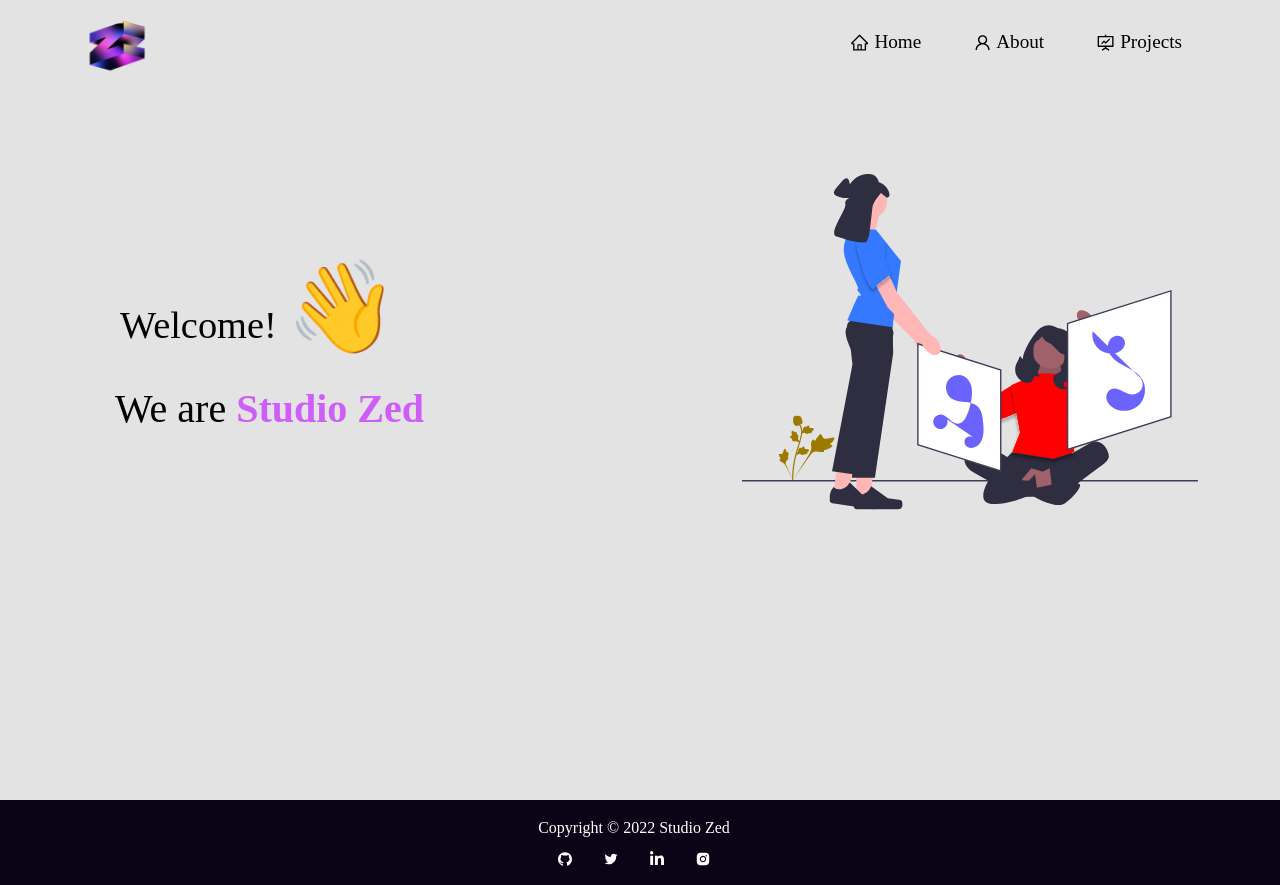
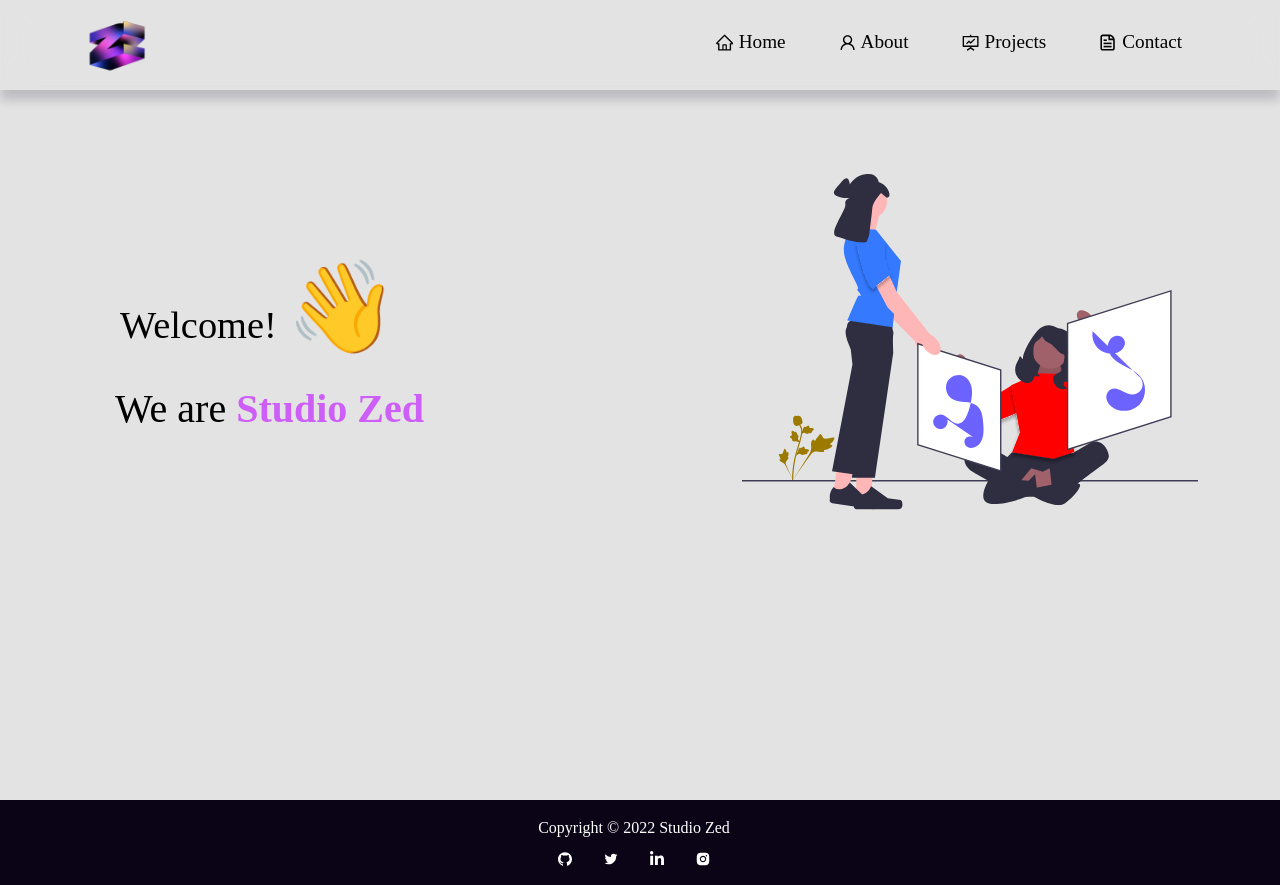
Before and after one commit to OudomMunint/StudioZed-ReactJS, a React (Create React App) app: page / in a window 1280 px wide. Built offline with nearby package versions, Linux system fonts and the light colour scheme; a web font is replaced by a local one.

Commit message:
NavBar auto update

```diff
--- a/src/components/Navbar.js
+++ b/src/components/Navbar.js
@@ -21,10 +21,10 @@ function NavBar() {
   const [navColour, updateNavbar] = useState(false);
 
   function scrollHandler() {
-    if (window.scrollY >= 20) {
+    if (window.scrollY >= -1) {
       updateNavbar(true);
     } else {
-      updateNavbar(false);
+      updateNavbar(true);
     }
   }
 
@@ -82,15 +82,15 @@ function NavBar() {
               </Nav.Link>
             </Nav.Item>
 
-            {/* <Nav.Item>
+            <Nav.Item>
               <Nav.Link
                 as={Link}
-                to="/resume"
+                to="/Contact"
                 onClick={() => updateExpanded(false)}
               >
-                <CgFileDocument style={{ marginBottom: "2px" }} /> Our Team
+                <CgFileDocument style={{ marginBottom: "2px" }} /> Contact
               </Nav.Link>
-            </Nav.Item> */}
+            </Nav.Item>
 
             {/* <Nav.Item>
               <Nav.Link
```
